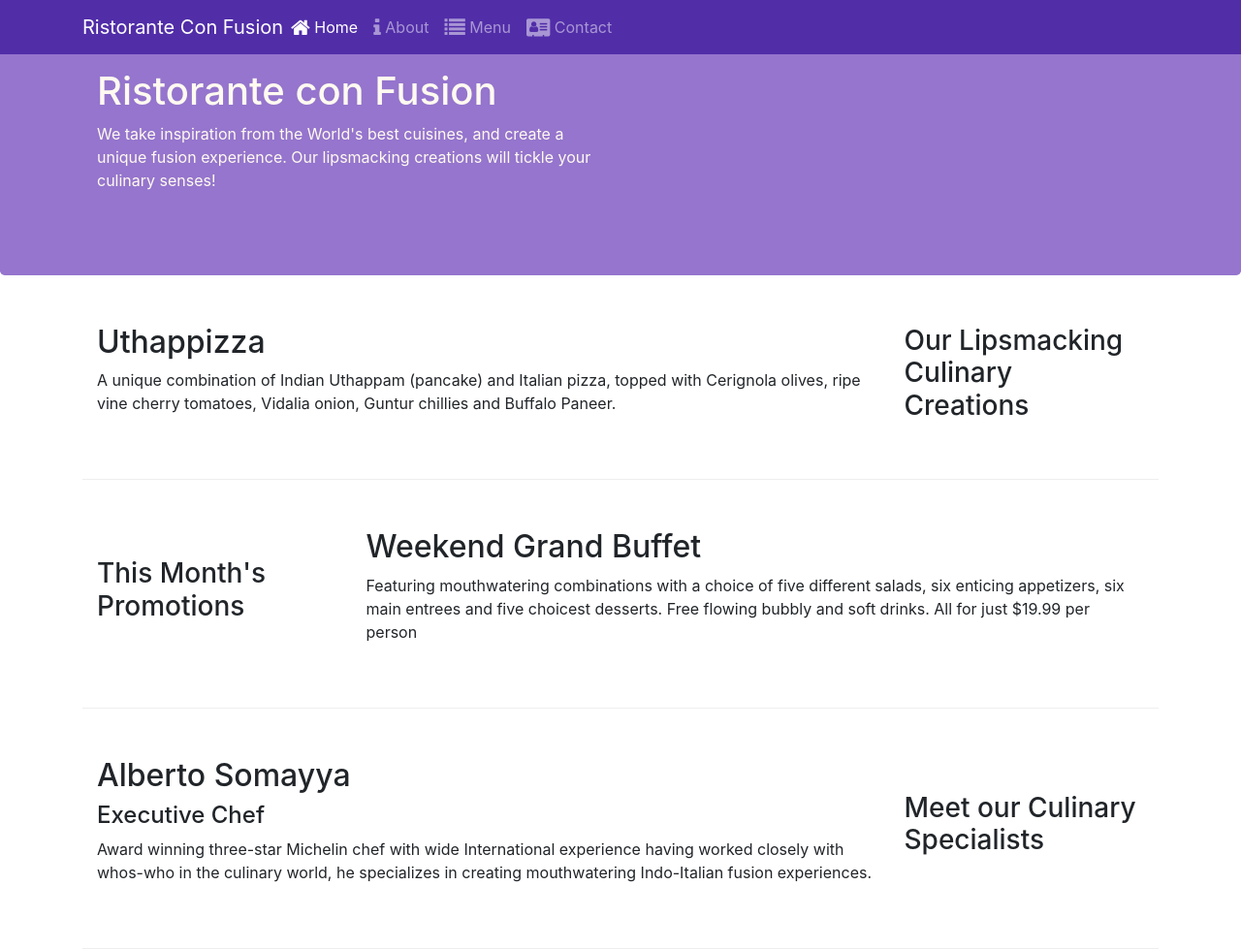
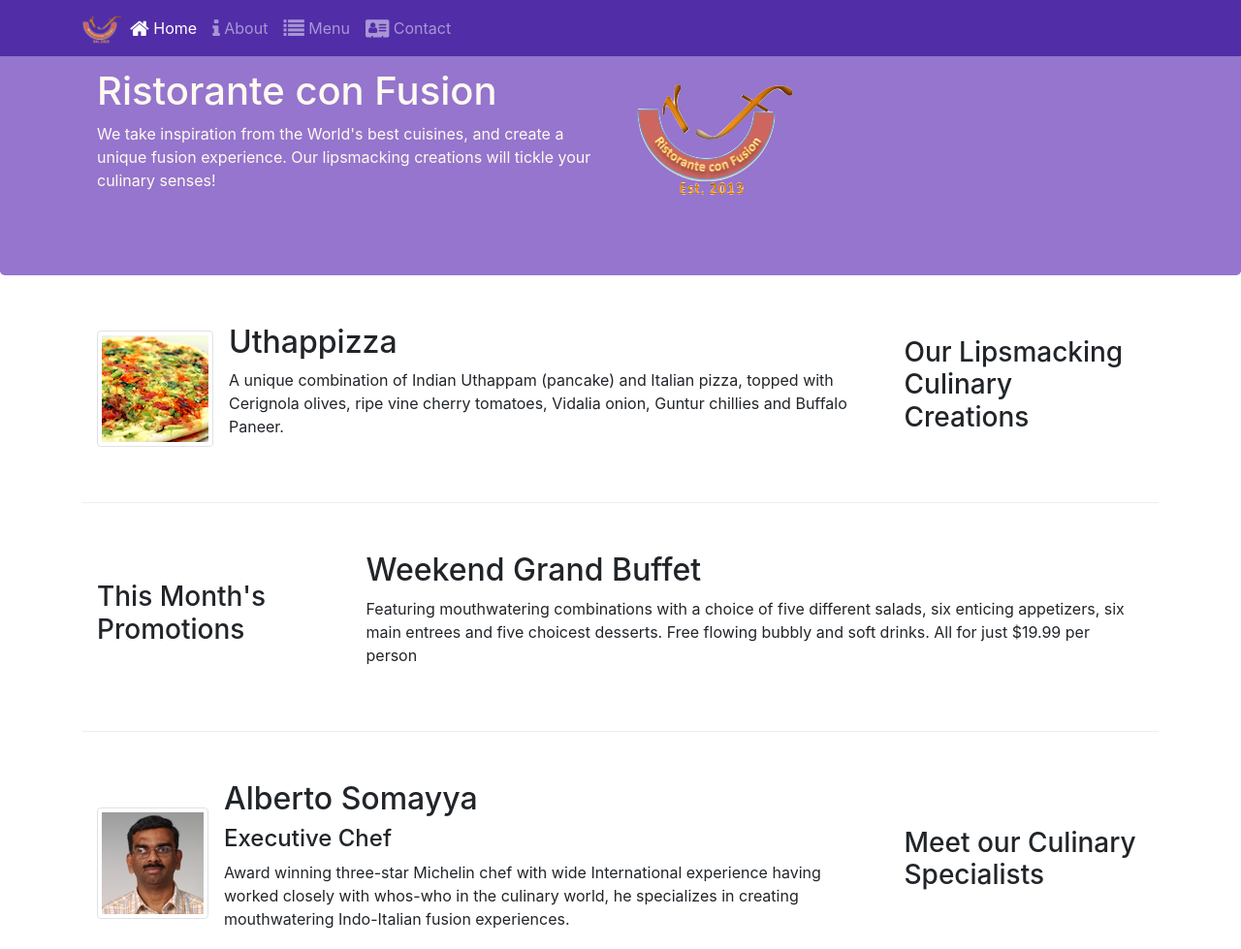
Before and after one commit to arsalankazmi98/bootstrap, a website: page index.html in a window 1280 px wide. Shown: the top 979 px of the page at 97% size. Drawn offline with nearby package versions, Linux system fonts and the light colour scheme.

Commit message:
Images and Media'

```diff
--- a/index.html
+++ b/index.html
@@ -22,7 +22,7 @@
                     <span class="navbar-toggler-icon"></span>
 
             </button>
-             <a class="navbar-brand mr-auto" href="#">Ristorante Con Fusion</a>
+             <a class="navbar-brand mr-auto" href="./index.html"><img src="img/logo.png" height="30" width="41"></a>
              <div class="collapse navbar-collapse" id="Navbar">
                     <ul class="navbar-nav mr-auto">
                             <li class="nav-item active"><a class="nav-link" href="#"><span class="fa fa-home fa-lg"></span> Home</a></li>
@@ -41,7 +41,8 @@
                     <h1>Ristorante con Fusion</h1>
                     <p>We take inspiration from the World's best cuisines, and create a unique fusion experience. Our lipsmacking creations will tickle your culinary senses!</p>
                 </div>
-                <div class="col-12 col-sm">
+                <div class="col-12 col-sm align-self-center">
+                    <img src="img/logo.png" class="img-fluid">
                 </div>
             </div>
         </div>
@@ -53,8 +54,19 @@
                 <h3>Our Lipsmacking Culinary Creations</h3>
             </div>
             <div class="col col-sm order-sm-first col-md">
-                <h2>Uthappizza</h2>
-                <p>A unique combination of Indian Uthappam (pancake) and Italian pizza, topped with Cerignola olives, ripe vine cherry tomatoes, Vidalia onion, Guntur chillies and Buffalo Paneer.</p>
+                    <div class="media">
+                            <img class="d-flex mr-3 img-thumbnail align-self-center "
+                                    src="img/uthappizza.png" alt="Uthappizza">
+                            <div class="media-body">
+                                <h2 class="mt-0">Uthappizza</h2>
+                                <p class="d-none d-sm-block">A unique combination of Indian Uthappam (pancake) and
+                                    Italian pizza, topped with Cerignola olives, ripe vine
+                                    cherry tomatoes, Vidalia onion, Guntur chillies and
+                                    Buffalo Paneer.</p>
+                            </div>
+                        </div>
+
+
             </div>
         </div>
 
@@ -74,9 +86,19 @@
                 <h3>Meet our Culinary Specialists</h3>
             </div>
             <div class="col col-sm order-sm-first col-md">
-                <h2>Alberto Somayya</h2>
-                <h4>Executive Chef</h4>
-                <p>Award winning three-star Michelin chef with wide International experience having worked closely with whos-who in the culinary world, he specializes in creating mouthwatering Indo-Italian fusion experiences. </p>
+                    <div class="media">
+                            <img class="d-flex mr-3 img-thumbnail align-self-center"
+                                    src="img/alberto.png" alt="Alberto Somayya">
+                            <div class="media-body">
+                                <h2 class="mt-0">Alberto Somayya</h2>
+                                <h4>Executive Chef</h4>
+                                <p class="d-none d-sm-block">Award winning three-star Michelin chef with wide
+                                    International experience having worked closely with
+                                    whos-who in the culinary world, he specializes in
+                                    creating mouthwatering Indo-Italian fusion experiences.
+                                </p>
+                            </div>
+                        </div>
             </div>
         </div>
     </div>
```
Also changed, not shown: aboutus.html (+4 -3 lines), contactus.html (+4 -3 lines), img/alberto.png (added), img/buffet.png (added), img/logo.png (added), img/uthappizza.png (added), 1 other file.
